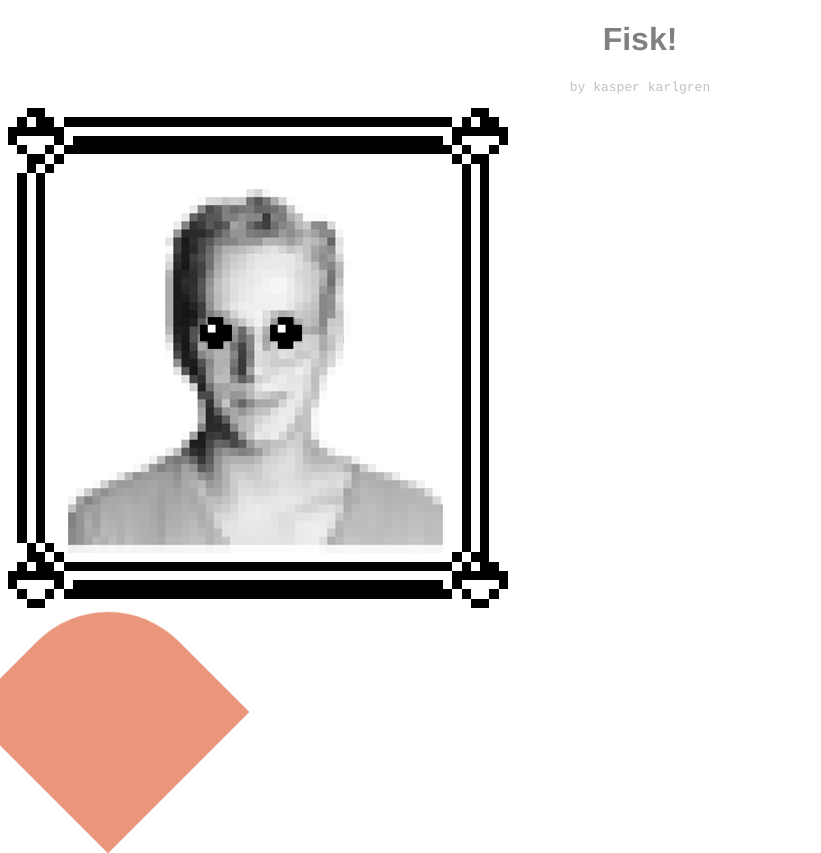
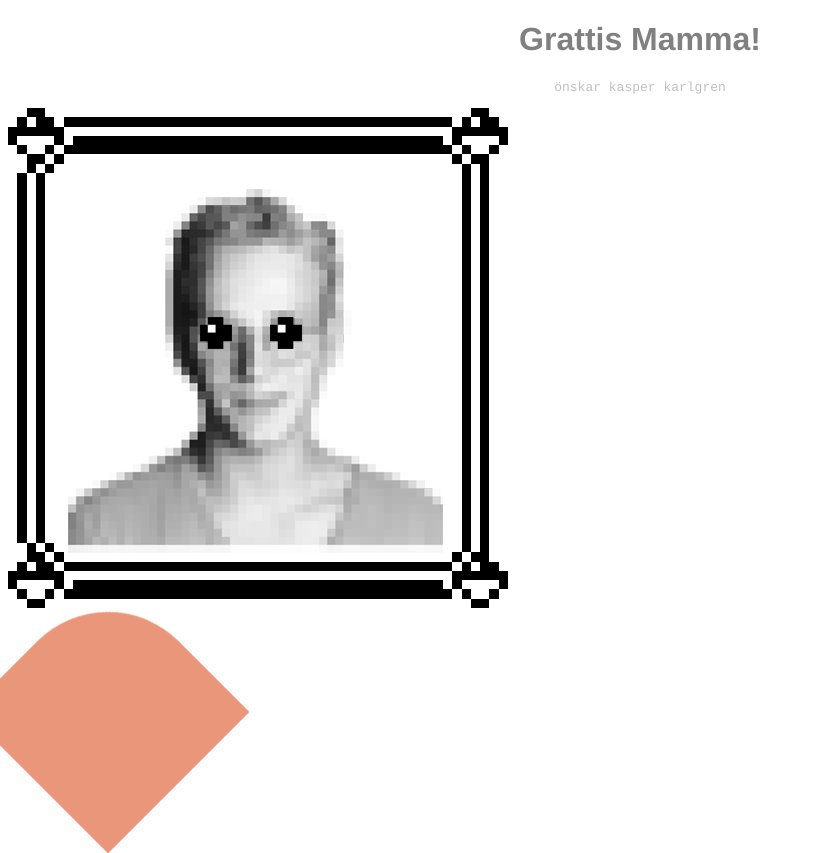
Before and after one commit to kasperii/kasperii.github.io, a plain HTML site: page index.html in a window 1280 px wide. Shown: the whole page, without its empty margins (0-821 px from the left). Drawn offline with Linux system fonts and the light colour scheme.

Commit message:
grattis
mamma

```diff
--- a/index.html
+++ b/index.html
@@ -2,8 +2,8 @@
 <html>
 <link rel="stylesheet" href="css/style.css">
 <body>
-<h1><strong>Fisk!</strong></h1>
-<p>by kasper karlgren</p>
+<h1><strong>Grattis Mamma!</strong></h1>
+<p>önskar kasper karlgren</p>
 <img src="./img/egopic.png" style="width: 500px; height: 500px">
 
 <div></div>
```
